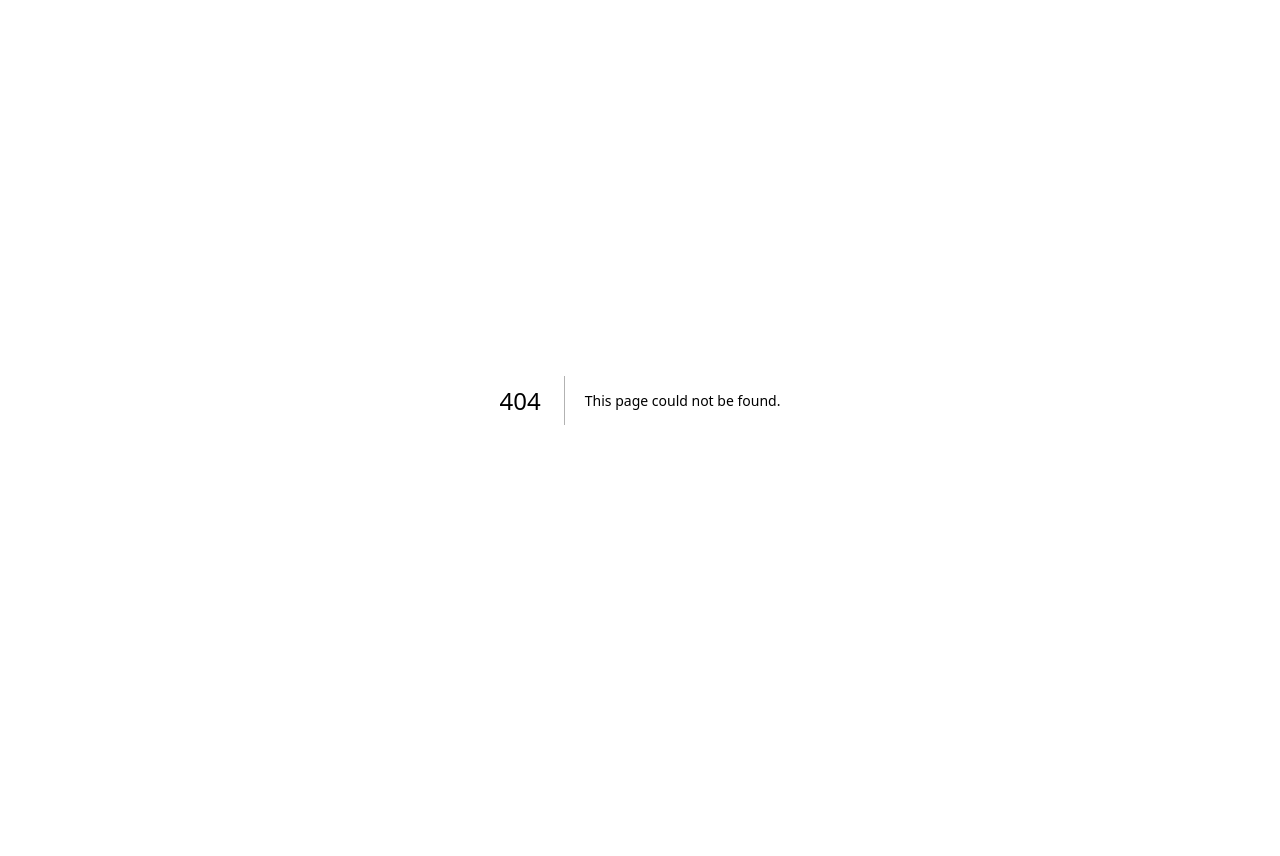
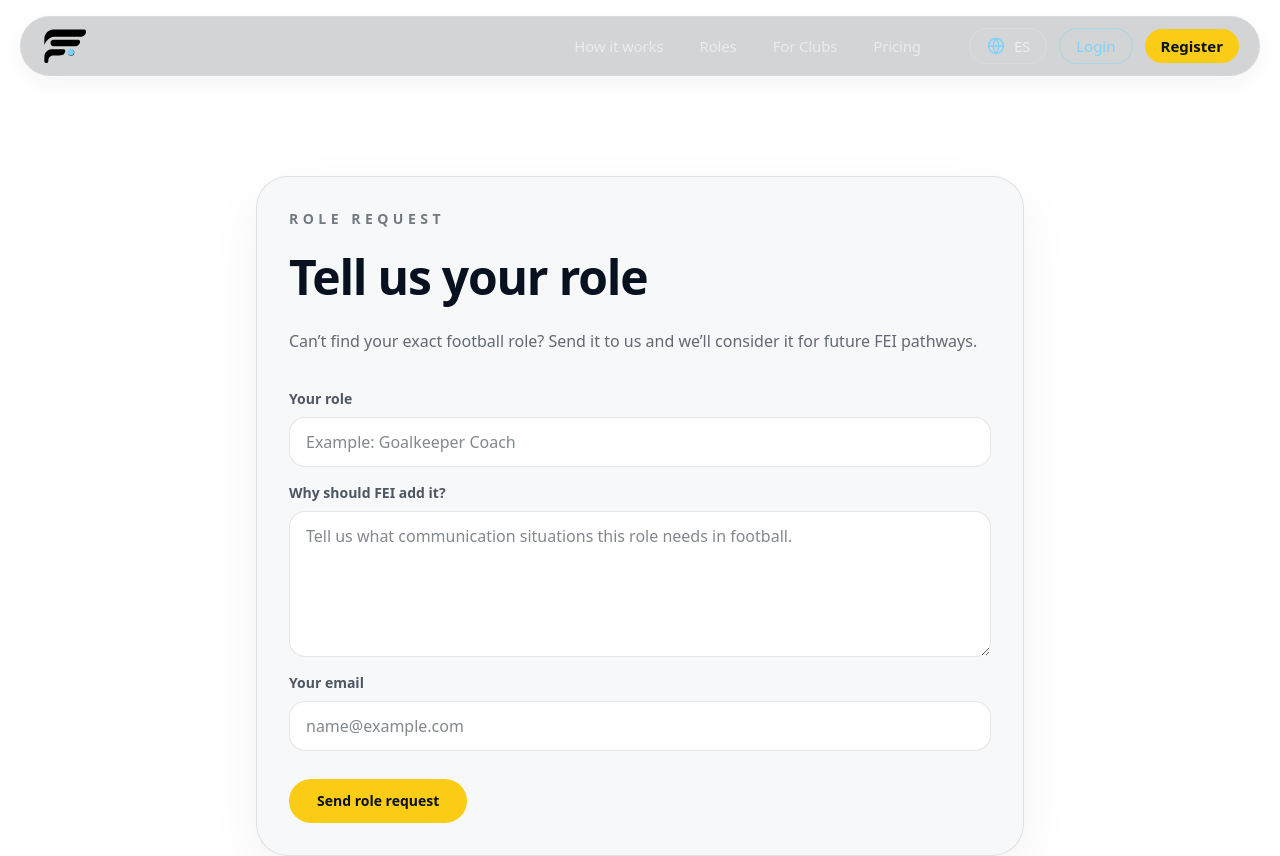
Before and after one commit to feifootball/fei-platform, a Next.js app: page /role-request in a window 1280 px wide. Before the commit this address had no page. Before the commit the page ends 800 px from the top, so only its background shows below. Built offline with nearby package versions, Linux system fonts and the light colour scheme.

Commit message:
Refine roles hover and add role request page

```diff
--- a/app/page.tsx
+++ b/app/page.tsx
@@ -377,7 +377,7 @@ export default function Home() {
               {
                 number: "01",
                 role: "Professional Player",
-                description: lang === "en" ? "Interviews, media, pressure." : "Entrevistas, medios, presión.",
+                description: lang === "en" ? "Interviews, teammates, pressure." : "Entrevistas, compañeros, presión.",
               },
               {
                 number: "02",
@@ -435,7 +435,7 @@ export default function Home() {
                 href={`/register?role=${encodeURIComponent(item.role)}`}
                 className="group relative min-h-[92px] overflow-hidden rounded-[1.25rem] border border-fei-bg/10 bg-[#F7F8FA] px-5 py-3.5 transition duration-300 hover:-translate-y-0.5 hover:border-fei-sky/35 hover:bg-white hover:shadow-[0_18px_45px_rgba(7,17,31,0.07)]"
               >
-                <span className="pointer-events-none absolute -right-1 -top-5 text-6xl font-black leading-none text-fei-sky/[0.10] transition duration-300 group-hover:text-fei-yellow/[0.18]">
+                <span className="pointer-events-none absolute -right-1 -top-5 text-6xl font-black leading-none text-fei-sky/[0.10] transition duration-300 group-hover:text-fei-yellow/[0.34]">
                   {item.number}
                 </span>
 
@@ -458,7 +458,7 @@ export default function Home() {
             ))}
 
             <a
-              href="/register"
+              href="/role-request"
               className="group relative min-h-[92px] overflow-hidden rounded-[1.25rem] border border-fei-yellow/35 bg-fei-yellow/[0.08] px-5 py-3.5 transition duration-300 hover:-translate-y-0.5 hover:bg-fei-yellow/15 hover:shadow-[0_18px_45px_rgba(250,204,21,0.12)]"
             >
               <span className="pointer-events-none absolute -right-1 -top-5 text-6xl font-black leading-none text-fei-yellow/[0.18]">
@@ -479,7 +479,7 @@ export default function Home() {
                 </p>
 
                 <p className="mt-2 text-xs font-bold uppercase tracking-[0.14em] text-fei-bg opacity-0 transition duration-300 group-hover:opacity-100">
-                  Register now →
+                  Suggest a role →
                 </p>
               </div>
             </a>
--- /dev/null
+++ b/app/role-request/page.tsx
@@ -0,0 +1,69 @@
+import { Navbar } from "@/components/Navbar";
+
+export default function RoleRequestPage() {
+  return (
+    <main className="min-h-screen bg-white text-fei-bg">
+      <Navbar />
+
+      <section className="px-5 pt-44 sm:px-8">
+        <div className="mx-auto max-w-3xl rounded-[2rem] border border-fei-bg/10 bg-[#F7F8FA] p-6 shadow-[0_18px_55px_rgba(7,17,31,0.05)] sm:p-8">
+          <p className="text-sm font-black uppercase tracking-[0.32em] text-fei-bg/55">
+            Role request
+          </p>
+
+          <h1 className="mt-6 text-4xl font-black tracking-tight text-fei-bg sm:text-5xl">
+            Tell us your role
+          </h1>
+
+          <p className="mt-6 text-[15px] leading-7 text-fei-bg/62 sm:text-base sm:leading-8">
+            Can’t find your exact football role? Send it to us and we’ll consider it for future FEI pathways.
+          </p>
+
+          <form
+            action="mailto:hello@footballenglishintelligence.com"
+            method="post"
+            encType="text/plain"
+            className="mt-8 grid gap-4"
+          >
+            <label className="grid gap-2">
+              <span className="text-sm font-bold text-fei-bg/70">Your role</span>
+              <input
+                name="Requested role"
+                required
+                placeholder="Example: Goalkeeper Coach"
+                className="rounded-2xl border border-fei-bg/10 bg-white px-4 py-3 text-fei-bg outline-none transition focus:border-fei-sky/50"
+              />
+            </label>
+
+            <label className="grid gap-2">
+              <span className="text-sm font-bold text-fei-bg/70">Why should FEI add it?</span>
+              <textarea
+                name="Why this role matters"
+                rows={5}
+                placeholder="Tell us what communication situations this role needs in football."
+                className="rounded-2xl border border-fei-bg/10 bg-white px-4 py-3 text-fei-bg outline-none transition focus:border-fei-sky/50"
+              />
+            </label>
+
+            <label className="grid gap-2">
+              <span className="text-sm font-bold text-fei-bg/70">Your email</span>
+              <input
+                name="Email"
+                type="email"
+                placeholder="name@example.com"
+                className="rounded-2xl border border-fei-bg/10 bg-white px-4 py-3 text-fei-bg outline-none transition focus:border-fei-sky/50"
+              />
+            </label>
+
+            <button
+              type="submit"
+              className="mt-3 w-fit rounded-full bg-fei-yellow px-7 py-3 text-sm font-bold text-fei-bg transition hover:-translate-y-0.5 hover:shadow-md"
+            >
+              Send role request
+            </button>
+          </form>
+        </div>
+      </section>
+    </main>
+  );
+}
```
